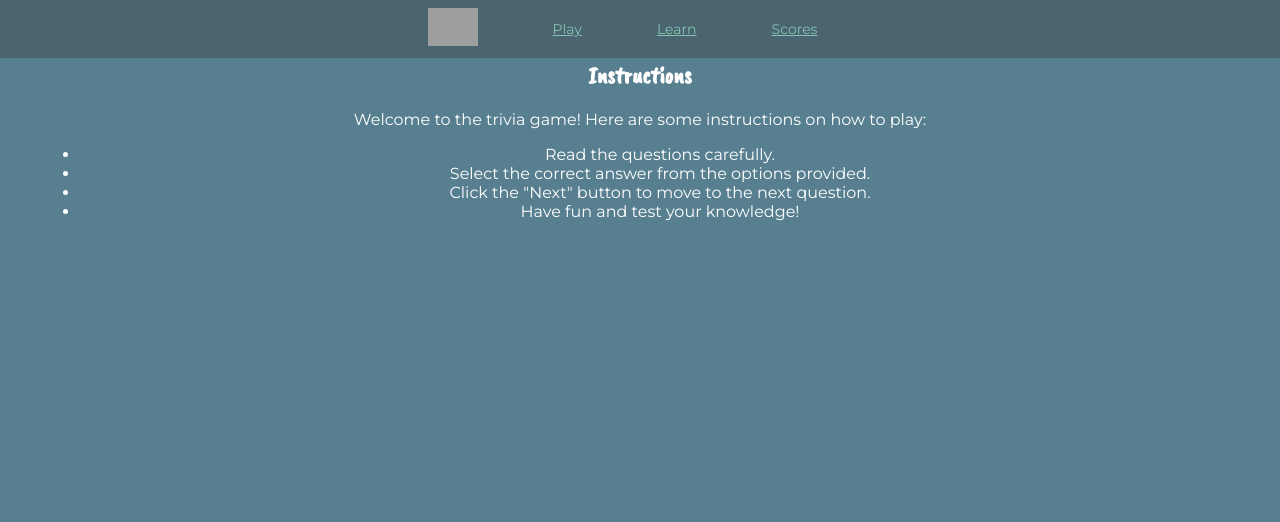
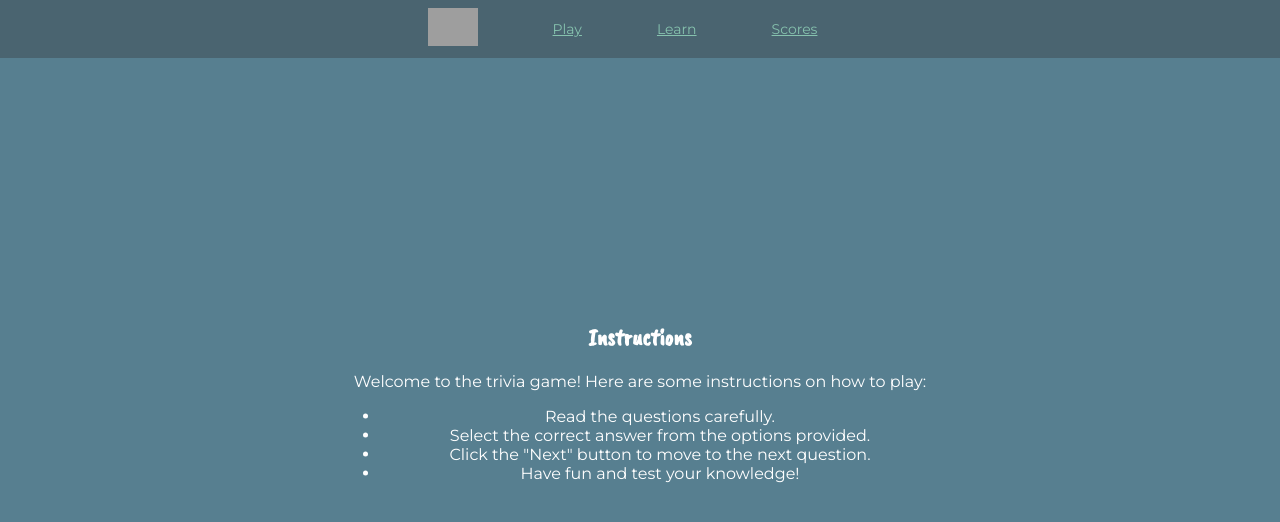
Before and after one commit to GasJazzYounes/trivial-pursuit, a React (Vite) app: page /instructions in a window 1280 px wide. Shown: the top 522 px of the page. Built offline with nearby package versions, Linux system fonts and the light colour scheme; no server answers; grey boxes are pictures that could not be loaded.

Commit message:
Styled instructions

```diff
--- a/src/App.css
+++ b/src/App.css
@@ -198,3 +198,12 @@ input[type="radio"]:checked {
   grid-template-columns: repeat(2, 1fr);
   gap: 20px;
 }
+
+
+.instructions {
+  width: 600px;
+  position: absolute;
+  left: 50%;
+  top: 50%;
+  transform: translate(-50%, -50%);
+}
--- a/src/components/Instructions/Instructions.jsx
+++ b/src/components/Instructions/Instructions.jsx
@@ -2,7 +2,7 @@ import React from "react";
 
 function Instructions() {
   return (
-    <div>
+    <div className="instructions">
       <h2>Instructions</h2>
       <p>
         Welcome to the trivia game! Here are some instructions on how to play:
```
